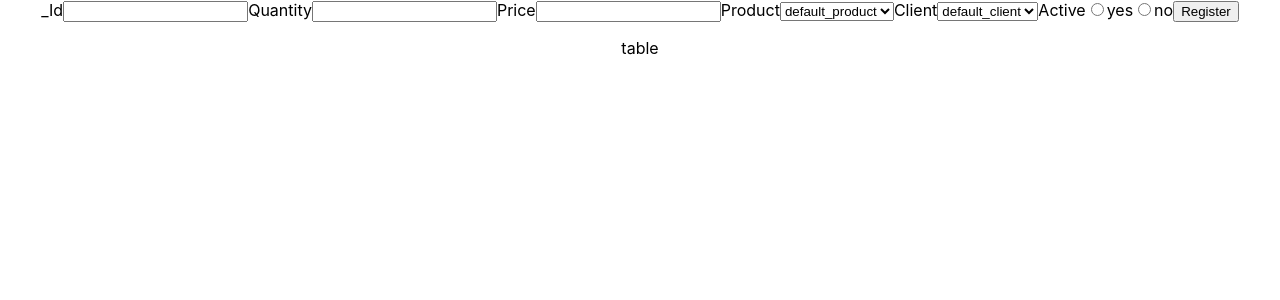
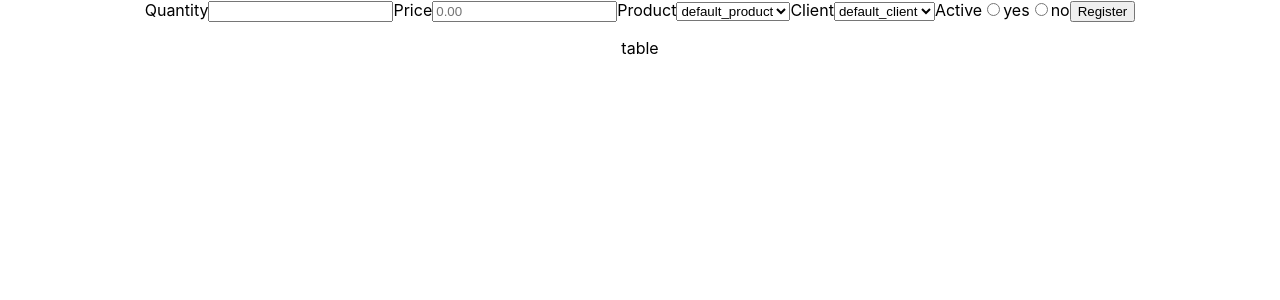
Before and after one commit to carinebecker/carinebecker-desafio-front-end-lexart, a React (Create React App) app: page / in a window 1280 px wide. Shown: the top 300 px of the page. Built offline with nearby package versions, Linux system fonts and the light colour scheme.

Commit message:
feat: configura estados e fetch

```diff
--- a/package.json
+++ b/package.json
@@ -11,6 +11,7 @@
     "react-scripts": "4.0.3",
     "web-vitals": "^1.1.2"
   },
+  "proxy": "https://crudcrud.com",
   "scripts": {
     "start": "react-scripts start",
     "build": "react-scripts build",
--- a/src/components/Form.jsx
+++ b/src/components/Form.jsx
@@ -1,44 +1,95 @@
+import { useState } from "react";
+
 export function Form() {
+	const [payload, setPayload] = useState({
+		product: "default",
+		client: "default",
+	});
+
+	function handleChange({ target }) {
+		const { name, value } = target;
+		setPayload({ ...payload, [name]: value });
+	}
+
+	function handlePriceChange({ target }) {
+		const { name, value } = target;
+		setPayload({ ...payload, [name]: parseFloat(value).toFixed(2) });
+	}
+
+	function handleSubmit(e) {
+		e.preventDefault();
+		fetch("/api/bf3c6a69da854c03926955a6c2051f0f/abm-stock", {
+			method: "POST",
+			headers: { "content-type": "application/json"},
+			body: JSON.stringify(payload),
+		})
+        .then((response) => response.json())
+        .then((data) => console.log(data))
+        .catch((err) => console.log(err));
+	}
+
 	return (
-        <>
-        <form method="POST">
-            <label>
-                _Id
-                <input type="text" />
-            </label>
+		<form onSubmit={ handleSubmit }>
 			<label>
 				Quantity
-                <input type="number" min="1" step="1"/>
+				<input
+					type="number"
+					min="1"
+					step="1"
+					name="quantity"
+					onChange={handleChange}
+					required
+				/>
 			</label>
 			<label>
 				Price
-                <input type="number" min="1" step="any" />
+				<input
+					type="number"
+					name="price"
+					min="1"
+					step="0.01"
+					placeholder="0.00"
+					onChange={ handlePriceChange }
+					required
+				/>
 			</label>
 			<label>
 				Product
-                <select name="product" id="product">
+				<select name="product" id="product" onChange={ handleChange }>
 					<option value="default">default_product</option>
 				</select>
 			</label>
 			<label>
 				Client
-                <select name="client" id="client">
+				<select name="client" id="client" onChange={ handleChange }>
 					<option value="default">default_client</option>
 				</select>
 			</label>
 			<label>
 				Active
 				<label htmlFor="active_yes">
-                    <input type="radio" name="active" id="active_yes" />
+					<input
+						type="radio"
+						name="active"
+						id="active_yes"
+						value="yes"
+						onChange={ handleChange }
+						required
+					/>
 					yes
 				</label>
 				<label htmlFor="active_no">
-                    <input type="radio" name="active" id="active_no" />
+					<input
+						type="radio"
+						name="active"
+						id="active_no"
+						value="no"
+						onChange={ handleChange }
+					/>
 					no
 				</label>
 			</label>
-            <button type="submit">Register</button>
+			<button>Register</button>
 		</form>
-        </>
-    )
+	);
 }
```
Lines whose indentation alone changed are shown as unchanged.
